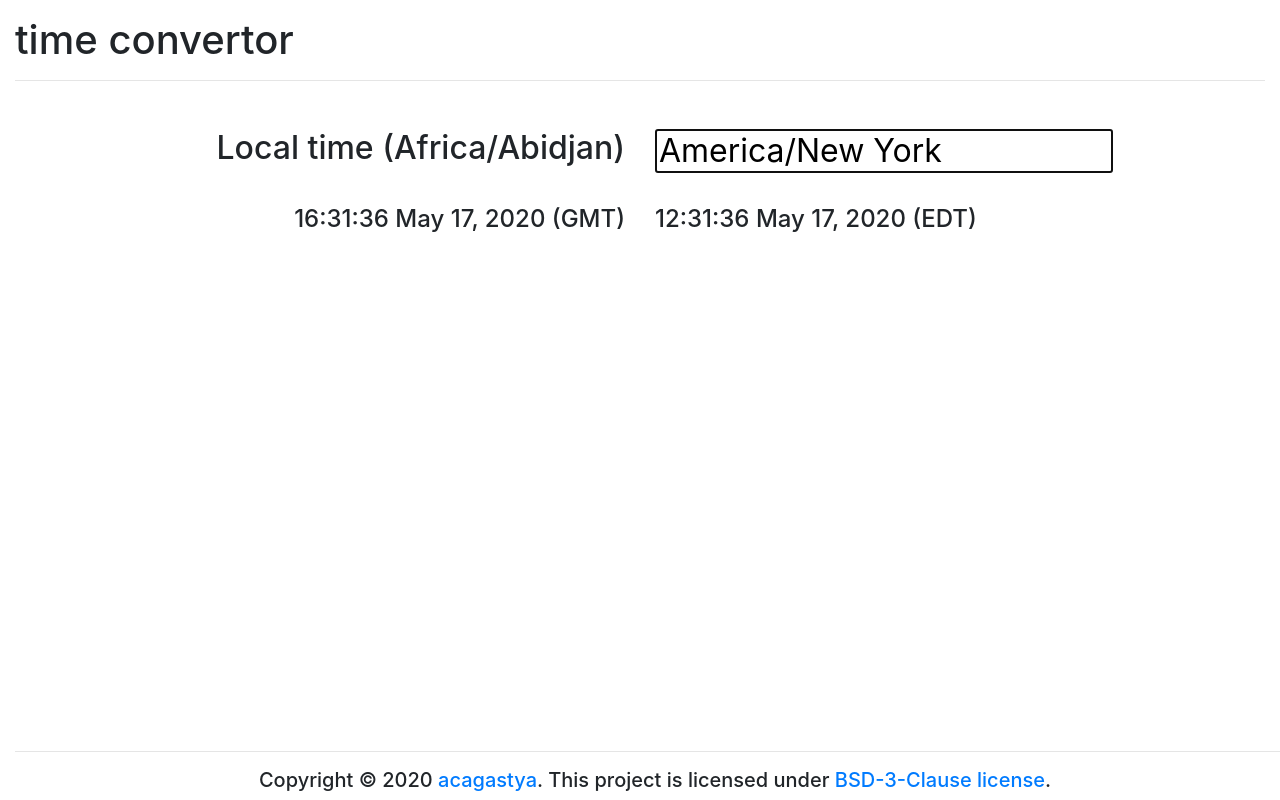
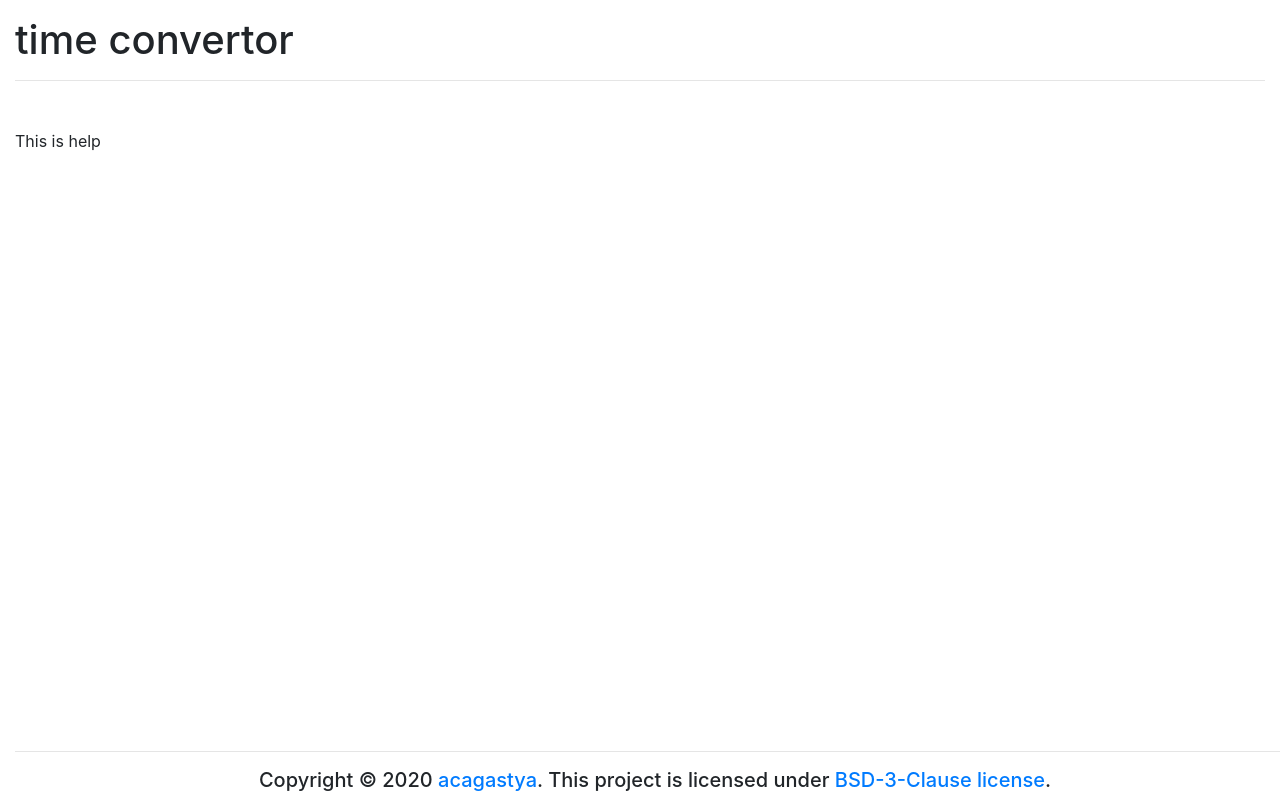
Before and after one commit to acagastya/time-convertor, a React (Create React App) app: page /help in a window 1280 px wide. Built offline with nearby package versions, Linux system fonts and the light colour scheme.

Commit message:
move main to subpages dir

```diff
--- a/src/App.js
+++ b/src/App.js
@@ -1,17 +1,18 @@
 import React from 'react';
+import { Route, BrowserRouter as Router, Switch } from 'react-router-dom';
 import 'bootstrap/dist/css/bootstrap.min.css';
 
-import CurrentTime from './comp/currentTime';
-import Footer from './comp/footer';
-import Header from './comp/header';
+import Help from './subpages/help';
+import Main from './subpages/main';
 
 function App() {
   return (
-    <div className="container-fluid">
-      <Header />
-      <CurrentTime />
-      <Footer />
-    </div>
+    <Router>
+      <Switch>
+        <Route component={Help} path="/help" />
+        <Route component={Main} path="/" />
+      </Switch>
+    </Router>
   );
 }
 
--- /dev/null
+++ b/src/subpages/help.js
@@ -0,0 +1,15 @@
+import React from 'react';
+import Footer from '../comp/footer';
+import Header from '../comp/header';
+
+function Help() {
+  return (
+    <div className="container-fluid">
+      <Header />
+      This is help
+      <Footer />
+    </div>
+  );
+}
+
+export default Help;
--- /dev/null
+++ b/src/subpages/main.js
@@ -0,0 +1,17 @@
+import React from 'react';
+
+import CurrentTime from '../comp/currentTime';
+import Footer from '../comp/footer';
+import Header from '../comp/header';
+
+function Main() {
+  return (
+    <div className="container-fluid">
+      <Header />
+      <CurrentTime />
+      <Footer />
+    </div>
+  );
+}
+
+export default Main;
```
